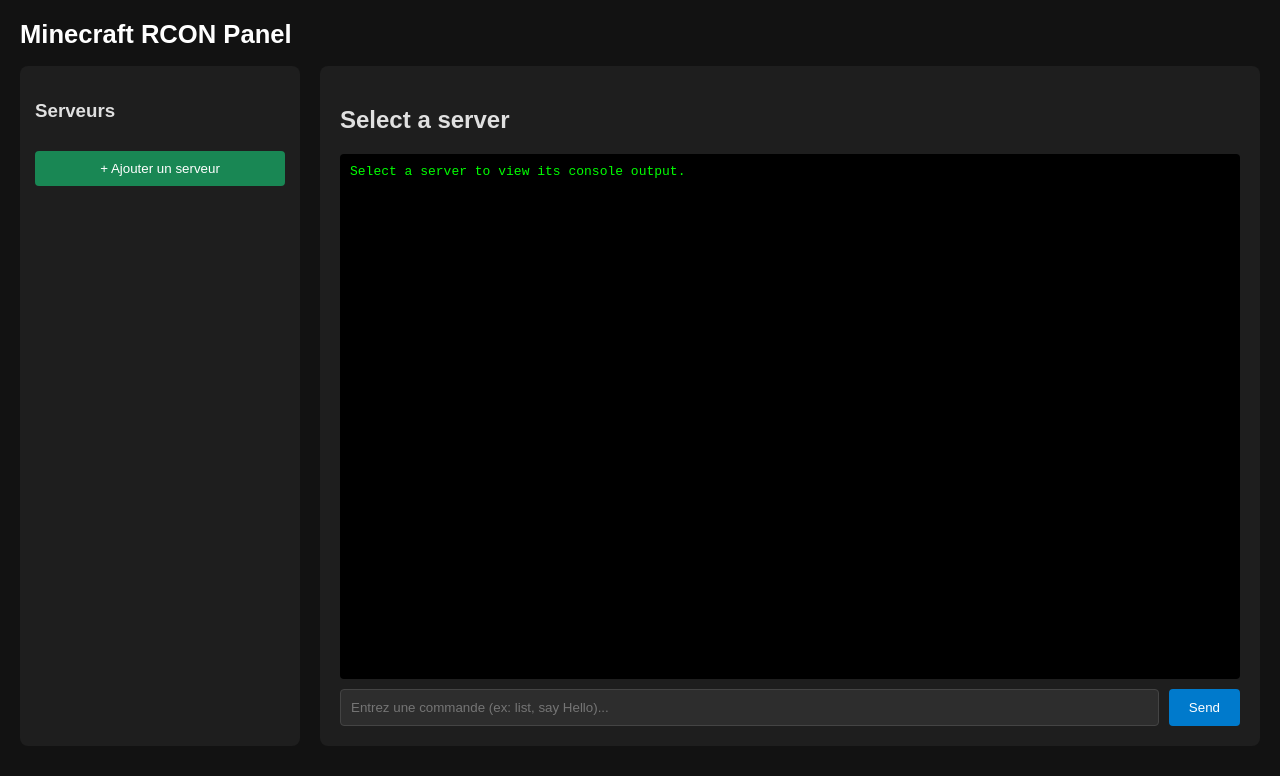
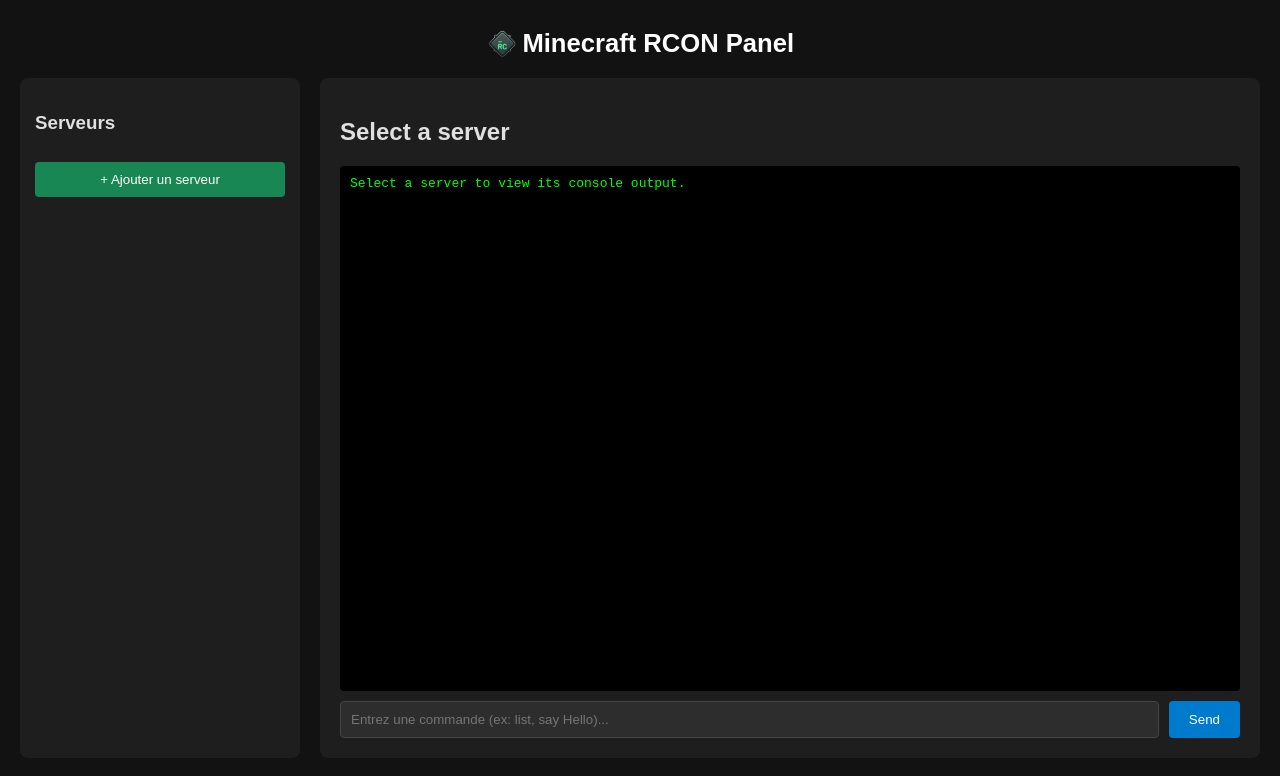
Before and after one commit to AntoineBuirey/mc-rcon-client, a website: page public/index.html in a window 1280 px wide. Drawn offline with Linux system fonts and the light colour scheme; no server answers.

Commit message:
feat: add logo and improve header layout in HTML files

```diff
--- a/public/index.html
+++ b/public/index.html
@@ -5,10 +5,14 @@
     <meta name="viewport" content="width=device-width, initial-scale=1.0">
     <title>Minecraft RCON Panel</title>
     <link rel="stylesheet" href="style.css">
+     <link rel="icon" type="image/png" href="logo.png">
 </head>
 <body>
 
-    <h1>Minecraft RCON Panel</h1>
+    <header>
+        <img src="logo.png" alt="Logo" class="logo">
+        <h1>Minecraft RCON Panel</h1>
+    </header>
     <div class="container">
         <div class="sidebar">
             <div id="server-list">
--- a/public/style.css
+++ b/public/style.css
@@ -197,3 +197,18 @@
 p {
     line-height: 1.5;
 }
+
+header {
+    text-align: center;
+    margin-bottom: 20px;
+}
+
+header > * {
+    margin: 0;
+    display: inline-block;
+}
+
+.logo {
+    height: 2em;
+    transform: translateY(25%);
+}
```
Also changed, not shown: public/login.html (+5 -1 lines), public/logo.png (added).
